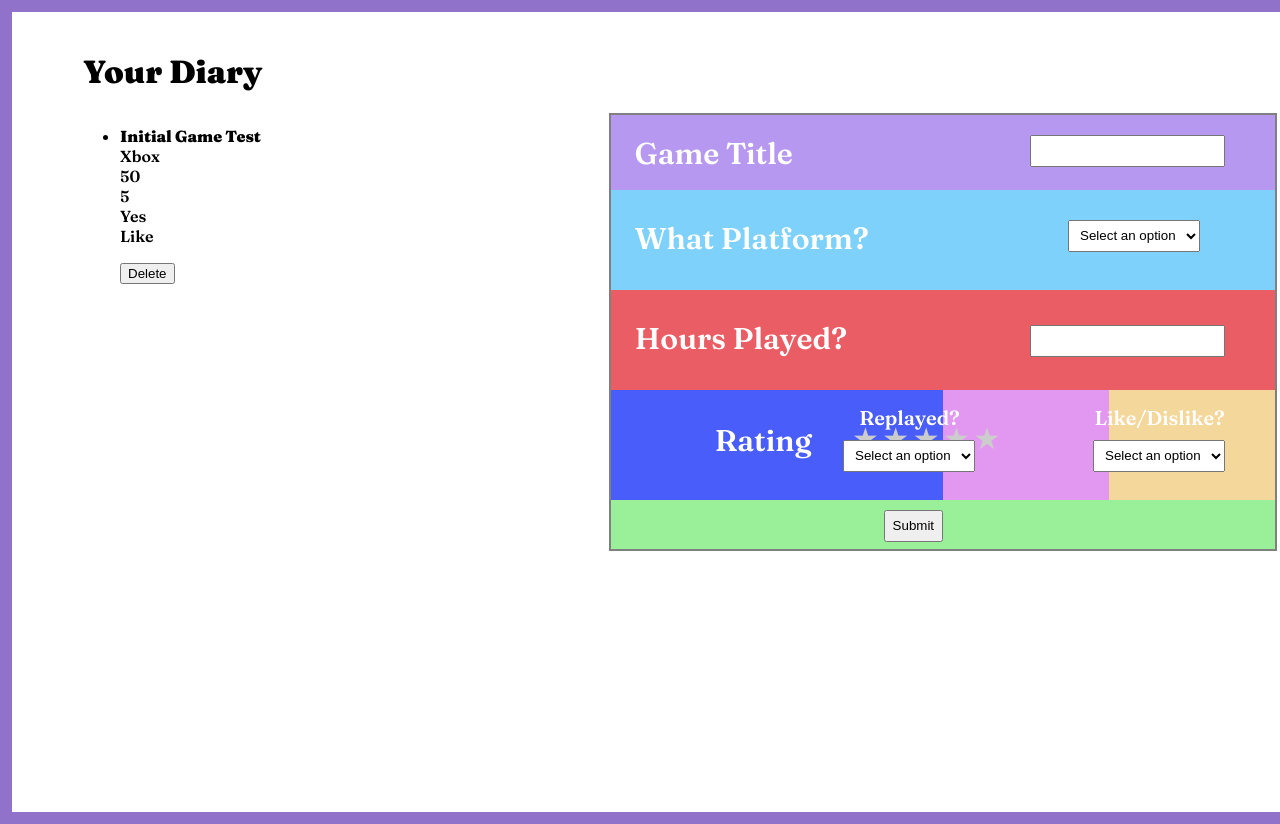
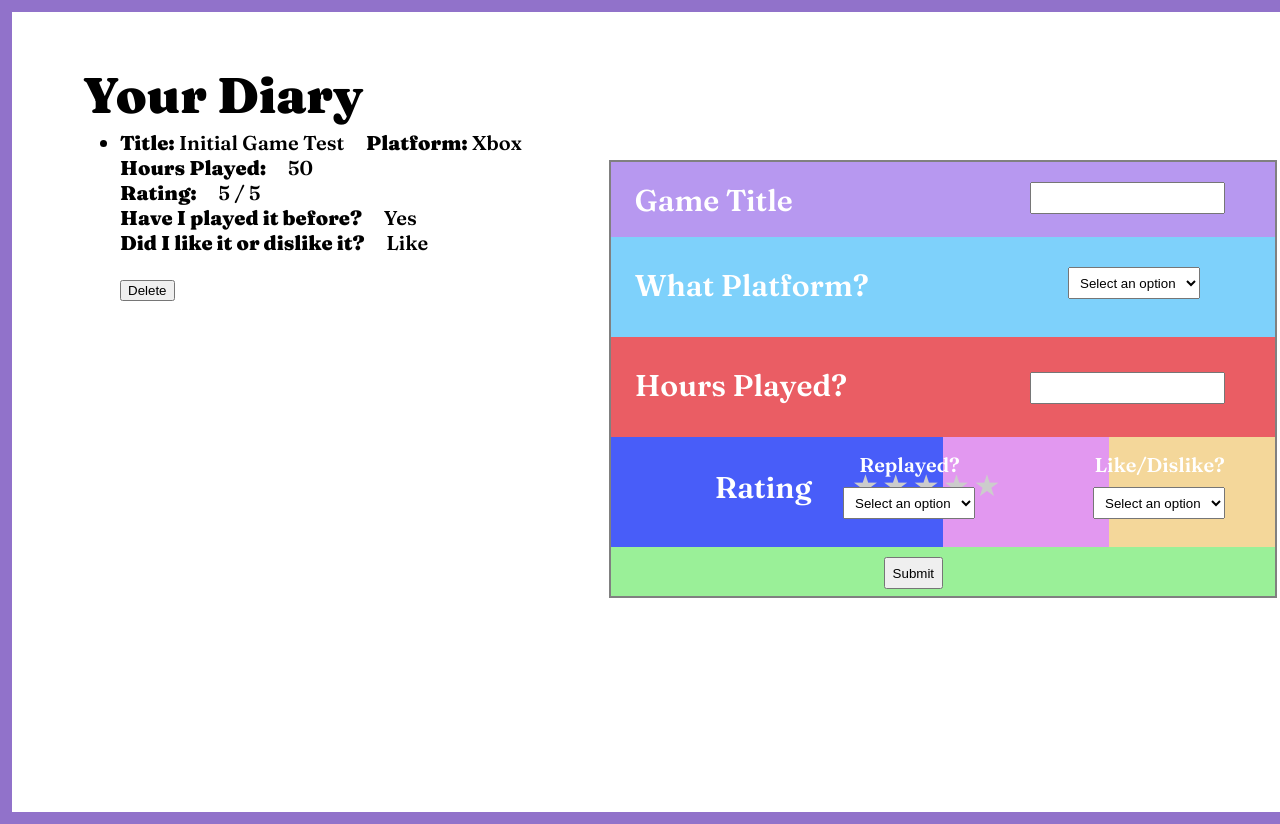
Before and after one commit to zask8052/zask8052-tracker, a website: page public/index.html in a window 1280 px wide. Shown: the top 824 px of the page. Drawn offline with Linux system fonts and the light colour scheme.

Commit message:
fixed up the left side of the site in JavaScript

```diff
--- a/public/script.js
+++ b/public/script.js
@@ -17,7 +17,7 @@ form.addEventListener('submit', function(event){
 function displayTask(task) {
   let item = document.createElement('li');
   item.setAttribute('data-id', task.id);
-  item.innerHTML = `<p> <strong>${task.name}</strong> <br/> ${task.platform} <br/> ${task.time} <br/> ${task.rate} <br/> ${task.replay} <br/> ${task.like} </p>`; /* This will determine which components are visibly listed once the form is submitted */
+  item.innerHTML = `<p> <strong>Title: </strong>${task.name} &nbsp; &nbsp; <strong>Platform: </strong> ${task.platform} <br/> <strong>Hours Played: </strong> &nbsp; &nbsp; ${task.time} <br/> <strong>Rating: </strong> &nbsp; &nbsp; ${task.rate} / 5 <br/> <strong> Have I played it before? </strong> &nbsp; &nbsp; ${task.replay} <br/> <strong> Did I like it or dislike it? </strong> &nbsp; &nbsp; ${task.like} </p>`; /* This will determine which components are visibly listed once the form is submitted */
   tasklistElem.appendChild(item);
   form.reset();
 
--- a/public/style.css
+++ b/public/style.css
@@ -10,6 +10,7 @@ header > h1 {
   padding-left: 5%;
   padding-top: 1.5%;
   font-family: 'Fraunces', serif;
+  font-size: 50px;
 }
 
 form {
@@ -41,6 +42,7 @@ form {
 padding-top: 7%;
 position:absolute; left:80px; top:20px;
 font-family: 'Fraunces', serif;
+font-size: 20px;
 }
 
 /* Game Title */
```
